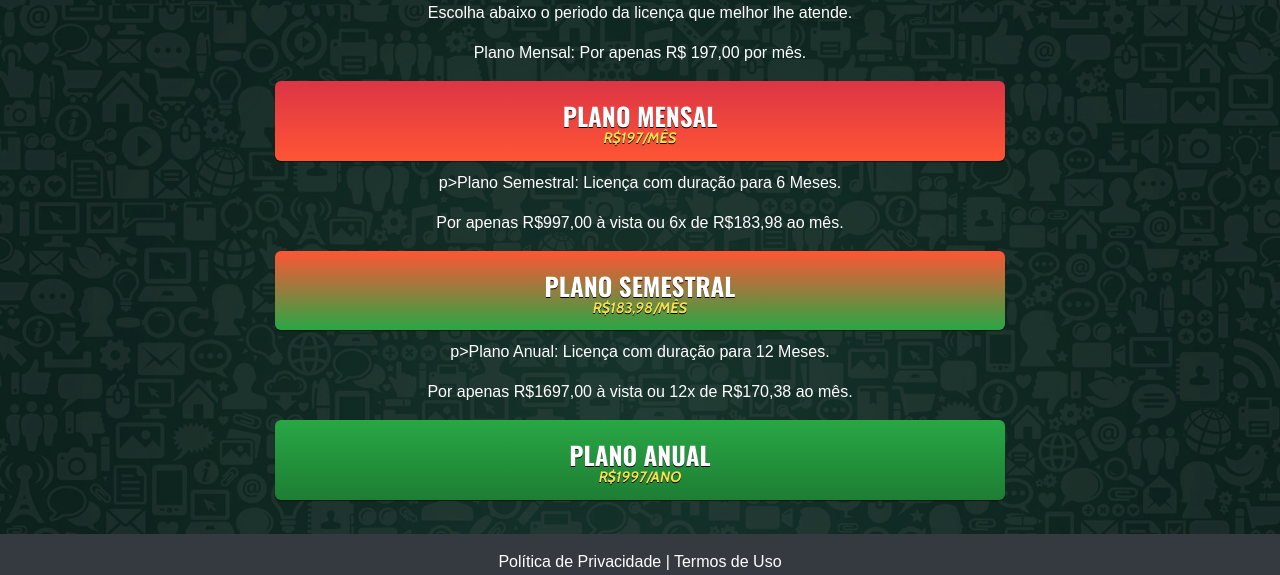
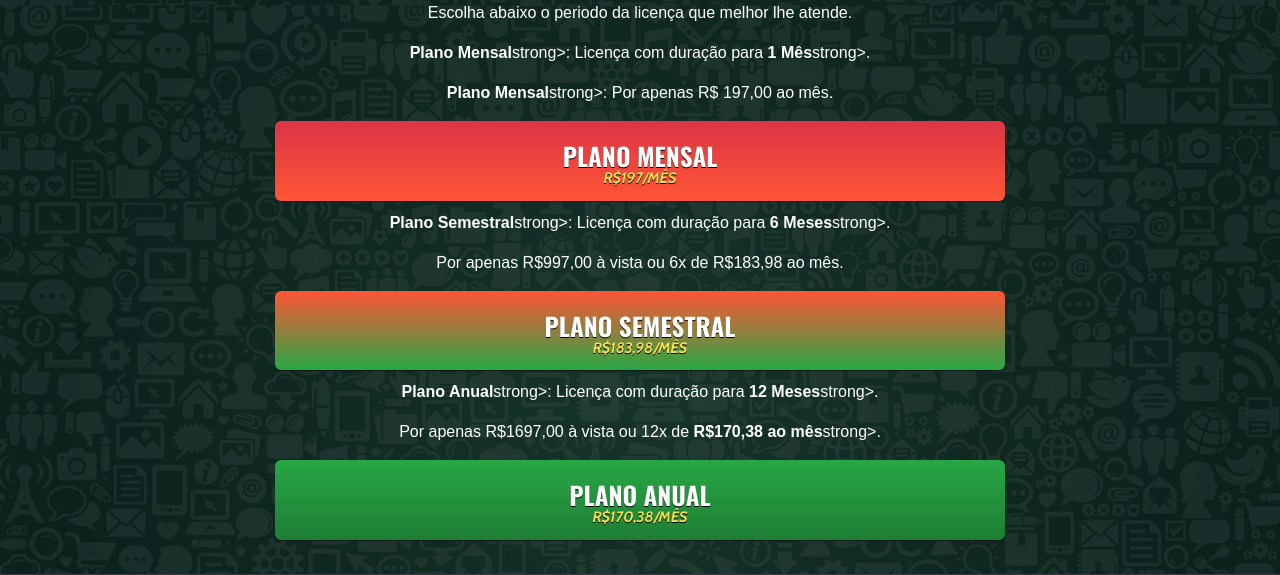
Before and after one commit to jeanprodutivo/wasmartgroup.pro, a plain HTML site: page index.html in a window 1280 px wide. Shown: the part 795-1370 px from the top of the page. Drawn offline with nearby package versions, Linux system fonts and the light colour scheme; a script that the page names is missing.

Commit message:
Update index.html

```diff
--- a/index.html
+++ b/index.html
@@ -63,28 +63,31 @@
         <div class="row justify-content-center">
           <div class="col-lg-8 text-center">
 
-		  <p>Escolha abaixo o periodo da licença que melhor lhe atende.</p>
+		  <p><strong></strong>Escolha abaixo o periodo da licença que melhor lhe atende.</strong></p>
 
-		  <p>Plano Mensal: Por apenas R$ 197,00 por mês.</p>
+		  <p><strong>Plano Mensal</strong>strong>: Licença com duração para <strong>1 Mês</strong>strong>.</p>
+
+		  <p>
+			  <strong>Plano Mensal</strong>strong>: Por apenas R$ 197,00 ao mês.</p>
 
 		  <a href="https://pay.kiwify.com.br/TkumdIk?afid=GdNrQ45J" class="a-btn" style="text-decoration: none;">
                 <span class="span-btn">PLANO MENSAL</span>
                 <span class="span-btn2">R$197/MÊS</span>
               </a>
 
-		  p>Plano Semestral: Licença com duração para 6 Meses.</p>
+		  <p><strong>Plano Semestral</strong>strong>: Licença com duração para <strong>6 Meses</strong>strong>.</p>
 		  <p>Por apenas R$997,00 à vista ou 6x de R$183,98 ao mês.</p>
 			  <a href="https://pay.kiwify.com.br/FDR7F20?afid=GdNrQ45J" class="a-btn1" style="text-decoration: none;">
                 <span class="span-btn">PLANO SEMESTRAL</span>
                 <span class="span-btn2">R$183,98/MÊS</span>
               </a>
 
-		    p>Plano Anual: Licença com duração para 12 Meses.</p>
-		  <p>Por apenas R$1697,00 à vista ou 12x de R$170,38 ao mês.</p>
+		    <p><strong>Plano Anual</strong>strong>: Licença com duração para <strong>12 Meses</strong>strong>.</p>
+		  <p>Por apenas R$1697,00 à vista ou 12x de <strong>R$170,38 ao mês</strong>strong>.</p>
 
 			  <a href="https://pay.kiwify.com.br/Lfe8VDD?afid=GdNrQ45J" class="a-btn2" style="text-decoration: none;">
                 <span class="span-btn">PLANO ANUAL</span>
-                <span class="span-btn2">R$1997/ANO</span>
+                <span class="span-btn2">R$170,38/MÊS</span>
               </a>
 
 			  </div>
```
